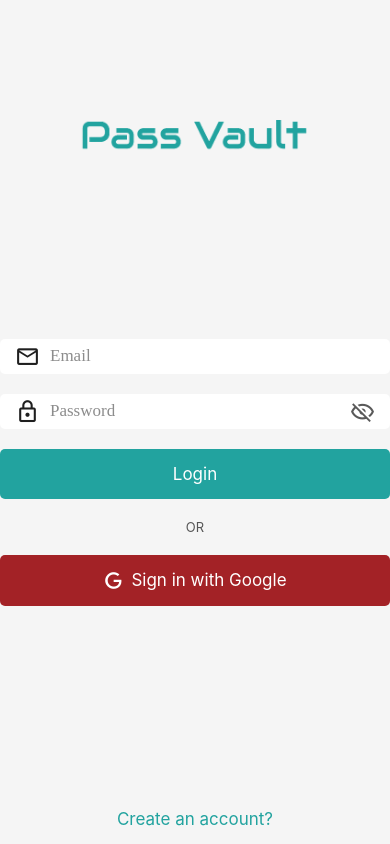
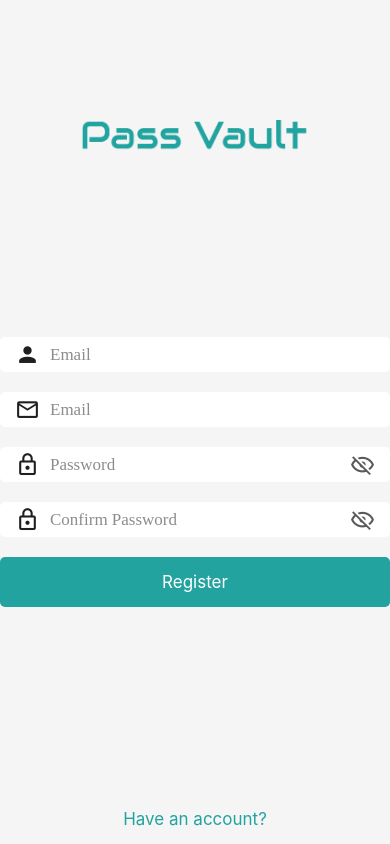
Before and after one commit to tamsil29/PassVault, a React Native app: screen / in a window 390 px wide. Built offline with nearby package versions, Linux system fonts and the light colour scheme.

Commit message:
added signup form

```diff
--- a/App.tsx
+++ b/App.tsx
@@ -2,12 +2,14 @@ import React from 'react';
 import {StyleSheet} from 'react-native';
 
 import LoginScreen from '@screens/LoginScreen';
+import SignupScreen from '@screens/SignupScreen';
 import {ThemeProvider} from '@context/theme/themeProvider';
 
 function App(): JSX.Element {
   return (
     <ThemeProvider>
-      <LoginScreen />
+      {/* <LoginScreen /> */}
+      <SignupScreen />
     </ThemeProvider>
   );
 }
--- a/src/components/forms/PasswordFormField.tsx
+++ b/src/components/forms/PasswordFormField.tsx
@@ -1,5 +1,5 @@
 import React, {useState} from 'react';
-import {View, StyleSheet} from 'react-native';
+import {View, StyleSheet, TextInputProps} from 'react-native';
 import Icon from 'react-native-vector-icons/MaterialCommunityIcons';
 
 import {FormField} from '@components/forms';
@@ -7,7 +7,7 @@ import {useTheme} from '@context/theme/themeProvider';
 import { FormFieldProps } from '@components/forms/FormField';
 
 
-function PasswordFormField({...props}: FormFieldProps) {
+function PasswordFormField({...props}: FormFieldProps & TextInputProps) {
   const [passwordVisible, setPasswordVisible] = useState(false);
   const {colors} = useTheme();
 
--- a/src/components/forms/SignupForm.tsx
+++ b/src/components/forms/SignupForm.tsx
@@ -50,12 +50,21 @@ function SignupForm({onSubmit}: Props) {
       <FormField
         keyboardType="email-address"
         placeholder="Email"
+        name={'name'}
+        preElement={
+          <Icon name={'account'} size={25} color={colors.theme.text} />
+        }
+      />
+      <FormField
+        keyboardType="email-address"
+        placeholder="Email"
         name={'email'}
         preElement={
           <Icon name={'email-outline'} size={25} color={colors.theme.text} />
         }
       />
-      <PasswordFormField name={'password'} />
+      <PasswordFormField name={'password'} placeholder={'Password'} />
+      <PasswordFormField name={'confirmPassword'} placeholder={'Confirm Password'} />
       <Button
         variant="primary"
         title={'Register'}
--- a/src/screens/SignUpScreen.tsx
+++ b/src/screens/SignUpScreen.tsx
@@ -1,58 +1,68 @@
 import React, {useEffect, useState} from 'react';
 import {StyleSheet, View} from 'react-native';
-import Typography from '../components/core/Typography';
-import {useTheme} from '../context/theme/themeProvider';
 import Icon from 'react-native-vector-icons/MaterialCommunityIcons';
-import {Screen, TextInput, Button} from '../components/core';
-import FormField from '../components/forms/FormField';
-import {useForm} from 'react-hook-form';
-import {z} from 'zod';
-import {zodResolver} from '@hookform/resolvers/zod';
 
-function SignupScreen() {
-  const validationSchema = z
-    .object({
-      name: z.string().nonempty('Name is required'),
-      email: z.string().nonempty('Email is required').email(),
-      password: z
-        .string()
-        .nonempty('Password is required')
-        .min(8, {message: 'Password must be at least 8 characters'})
-        .max(20, {message: 'Password must be less than 20 characters'}),
-      confirmPassword: z
-        .string()
-        .nonempty('Confirm Password is required')
-    })
-    .refine(data => data.password === data.confirmPassword, {
-      message: 'Passwords does not match',
-      path: ['confirmPassword'],
-    });
+import {useTheme} from '@context/theme/themeProvider';
+import {Screen, Button, Typography} from '@components/core';
+import Logo from '@components/Logo';
+import {SignupForm} from '@components/forms';
 
-  type CredentialsType = z.infer<typeof validationSchema>;
+function LoginScreen() {
+  const {colors} = useTheme();
 
-  const {colors} = useTheme();
-  const [passwordVisible, setPasswordVisible] = useState(false);
-  const [confirmPasswordVisible, setConfirmPasswordVisible] = useState(false);
+  const [isLoading, setIsLoading] = useState(false);
 
-  const {handleSubmit, control} = useForm<CredentialsType>({
-    defaultValues: {
-      name: '',
-      email: '',
-      password: '',
-      confirmPassword: '',
-    },
-    resolver: zodResolver(validationSchema),
-  });
+  const onSubmit = (data: Record<string, unknown>) =>
+    console.log(JSON.stringify(data));
+
+  useEffect(() => {
+    if (isLoading) setTimeout(() => setIsLoading(false), 2000);
+  }, [isLoading]);
 
   return (
-    <Screen>
-      <View style={styles.container}></View>
+    <Screen style={styles.container}>
+      <Logo style={styles.logo} />
+      <View style={styles.formContainer}>
+        <SignupForm onSubmit={onSubmit} />
+        {/* <Typography variant="b3">OR</Typography>
+        <Button
+          variant="primary"
+          title={'Sign in with Google'}
+          onPress={() => setIsLoading(true)}
+          isLoading={isLoading}
+          preElement={
+            <Icon name={'google'} size={20} color={colors.app.white} />
+          }
+          style={{backgroundColor: colors.app.secondary}}
+        /> */}
+      </View>
+
+      <Button
+        variant="naked"
+        title={'Have an account?'}
+        onPress={() => setIsLoading(true)}
+        isLoading={isLoading}
+      />
     </Screen>
   );
 }
 
 const styles = StyleSheet.create({
-  container: {},
+  container: {
+    alignItems: 'center',
+    padding: 10,
+    justifyContent: 'space-between',
+  },
+  formContainer: {
+    alignItems: 'center',
+    justifyContent: 'center',
+    gap: 20,
+    width: '100%',
+    marginVertical: 100,
+  },
+  logo: {
+    marginTop: 120,
+  },
 });
 
-export default SignupScreen;
+export default LoginScreen;
```
